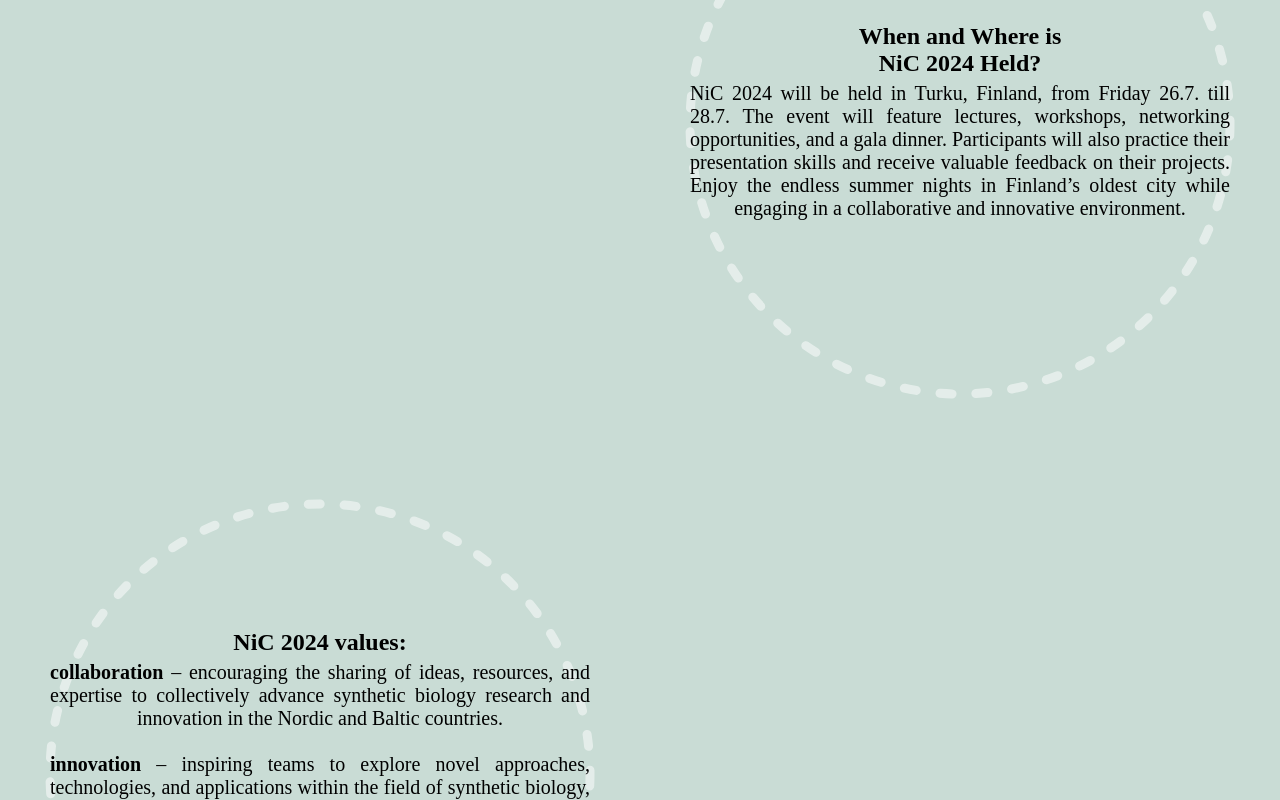
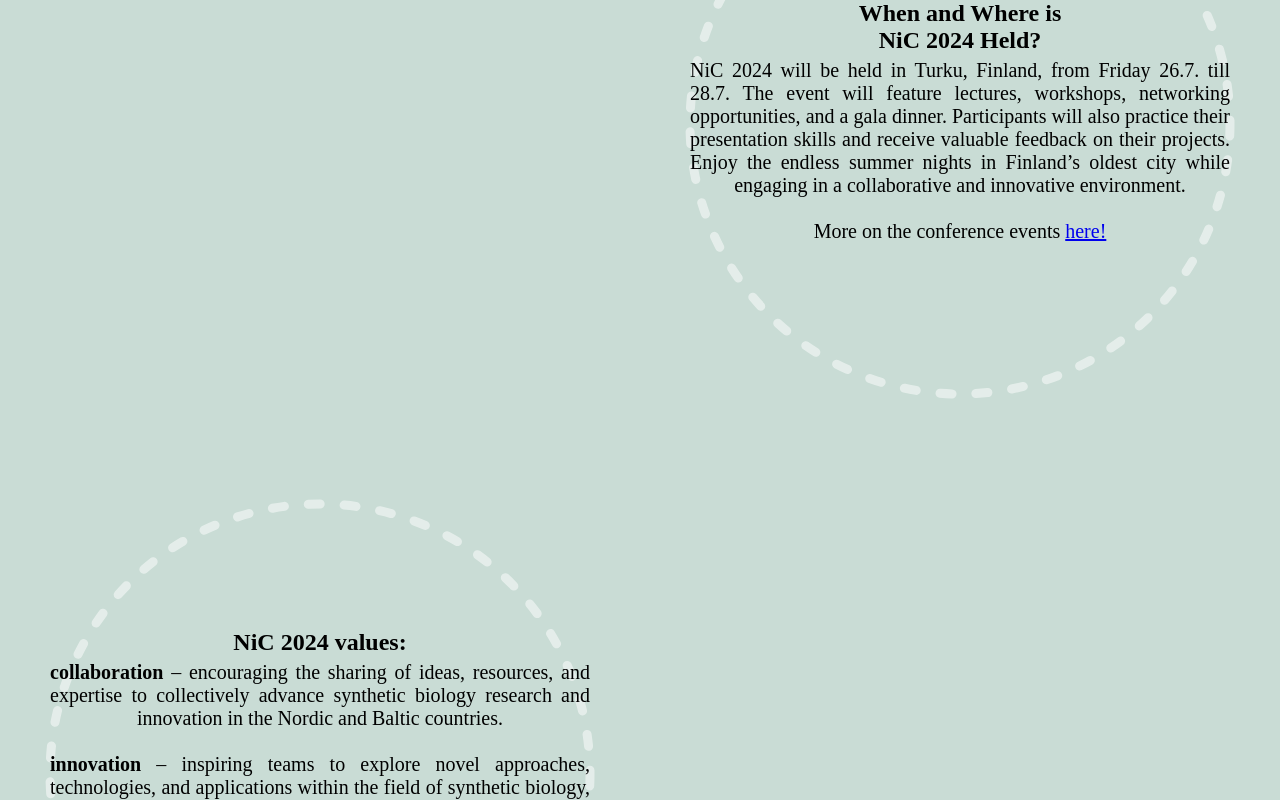
Before and after one commit to teamAboaTurku/nic-24, a Vue app: page /nic_24/ in a window 1280 px wide. Shown: the part 1850-2650 px from the top of the page. Built offline with nearby package versions, Linux system fonts and the light colour scheme.

Commit message:
link to conference page

```diff
--- a/src/pages/HomePage.vue
+++ b/src/pages/HomePage.vue
@@ -34,6 +34,8 @@
             workshops, networking opportunities, and a gala dinner. Participants will also practice their presentation
             skills and receive valuable feedback on their projects. Enjoy the endless summer nights in Finland’s oldest
             city while engaging in a collaborative and innovative environment.
+            <br><br>
+            More on the conference events <router-link to="/conference">here!</router-link>
           </p>
         </div>
       </template>
```
